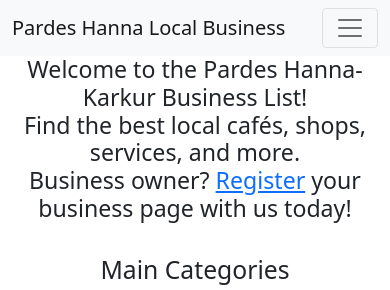
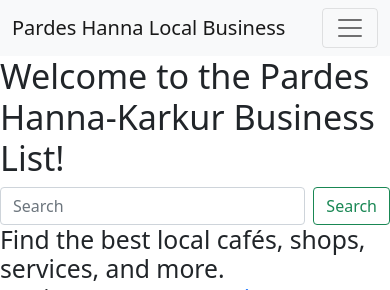
Before and after one commit to snenasheva/community, a Flask app: template com/templates/base2.html in a window 390 px wide. Shown: the top 290 px of the page. Run offline with Flask 3, Linux system fonts and the light colour scheme; the template is opened without the code that fills it, so the values that code supplies are empty; some libraries are stand-ins or nearby versions.

Commit message:
Home page banner added
 Banner with greeting and search form

```diff
--- a/com/templates/base2.html
+++ b/com/templates/base2.html
@@ -87,13 +87,25 @@
   	{% endif %}
   	{% endwith %}
     <main class="main">
-      <div class="container text-center">
-      <h3>Welcome to the Pardes Hanna-Karkur Business List!<br>
-Find the best local cafés, shops, services, and more. <br>
-        Business owner? <a href="{{url_for ('register_page')}}">Register</a> your business page with us today!<br>
-        </h3>
-      </div><br>
-      <div class="container-fluid">
+      <section>
+        <div class="background-image">
+            <div class="content">
+                <h1 class="display-4">Welcome to the Pardes Hanna-Karkur Business List!</h1>
+            </div>
+            <div  class="finder">
+                <form class="search-form d-flex">
+                    <input class="form-control me-2" type="search" placeholder="Search" aria-label="Search">
+                    <button class="btn btn-outline-success" type="submit">Search</button>
+                </form>
+            </div>
+            <div class="bottom-content">
+                <h2>Find the best local cafés, shops, services, and more. <br>
+        Business owner? <a href="{{ url_for('register_page') }}">Register</a> your business page with us today!<br></h2>
+            </div>
+        </div>
+      </section>
+
+      <div class="container-fluid mt-5 mb-5">
           <div class="row">
             <div class="col-12">
               <h2 class="section-title text-center">
@@ -103,7 +115,7 @@ Find the best local cafés, shops, services, and more. <br>
           </div>
         <div class="container">
            <div class="row">
-               <div class="col-lg-2 col-sm-4 text-center">
+               <div class="col-lg-2 col-sm-4 mt-2 text-center">
                    <div class="card" style="width: 10rem;">
                        <img src="static/img/home/cafe.jpg" class="card-img-top" alt="Food Image">
                        <div class="card-body">
@@ -111,7 +123,7 @@ Find the best local cafés, shops, services, and more. <br>
                        </div>
                    </div>
                </div>
-               <div class="col-lg-2 col-sm-4 text-center">
+               <div class="col-lg-2 col-sm-4 mt-2 text-center">
                    <div class="card" style="width: 10rem;">
                        <img src="static/img/home/yoga.jpg" class="card-img-top" alt="Health Image">
                        <div class="card-body">
@@ -119,7 +131,7 @@ Find the best local cafés, shops, services, and more. <br>
                        </div>
                    </div>
                </div>
-               <div class="col-lg-2 col-sm-4 text-center">
+               <div class="col-lg-2 col-sm-4 mt-2 text-center">
                    <div class="card" style="width: 10rem;">
                        <img src="static/img/home/repair.jpg" class="card-img-top" alt="Repair Image">
                        <div class="card-body">
@@ -127,7 +139,7 @@ Find the best local cafés, shops, services, and more. <br>
                        </div>
                    </div>
                </div>
-               <div class="col-lg-2 col-sm-4 text-center">
+               <div class="col-lg-2 col-sm-4 mt-2 text-center">
                    <div class="card" style="width: 10rem;">
                        <img src="static/img/home/shopping.jpg" class="card-img-top" alt="Shopping Image">
                        <div class="card-body">
@@ -135,7 +147,7 @@ Find the best local cafés, shops, services, and more. <br>
                        </div>
                    </div>
                </div>
-               <div class="col-lg-2 col-sm-4 text-center">
+               <div class="col-lg-2 col-sm-4 mt-2 text-center">
                    <div class="card" style="width: 10rem;">
                        <img src="static/img/home/disco2.jpg" class="card-img-top" alt="Events Image">
                        <div class="card-body">
@@ -143,7 +155,7 @@ Find the best local cafés, shops, services, and more. <br>
                        </div>
                    </div>
                </div>
-               <div class="col-lg-2 col-sm-4 text-center">
+               <div class="col-lg-2 col-sm-4 mt-2 text-center">
                    <div class="card" style="width: 10rem;">
                        <img src="static/img/home/home_garden.jpg" class="card-img-top" alt="Home Image">
                        <div class="card-body">
```
